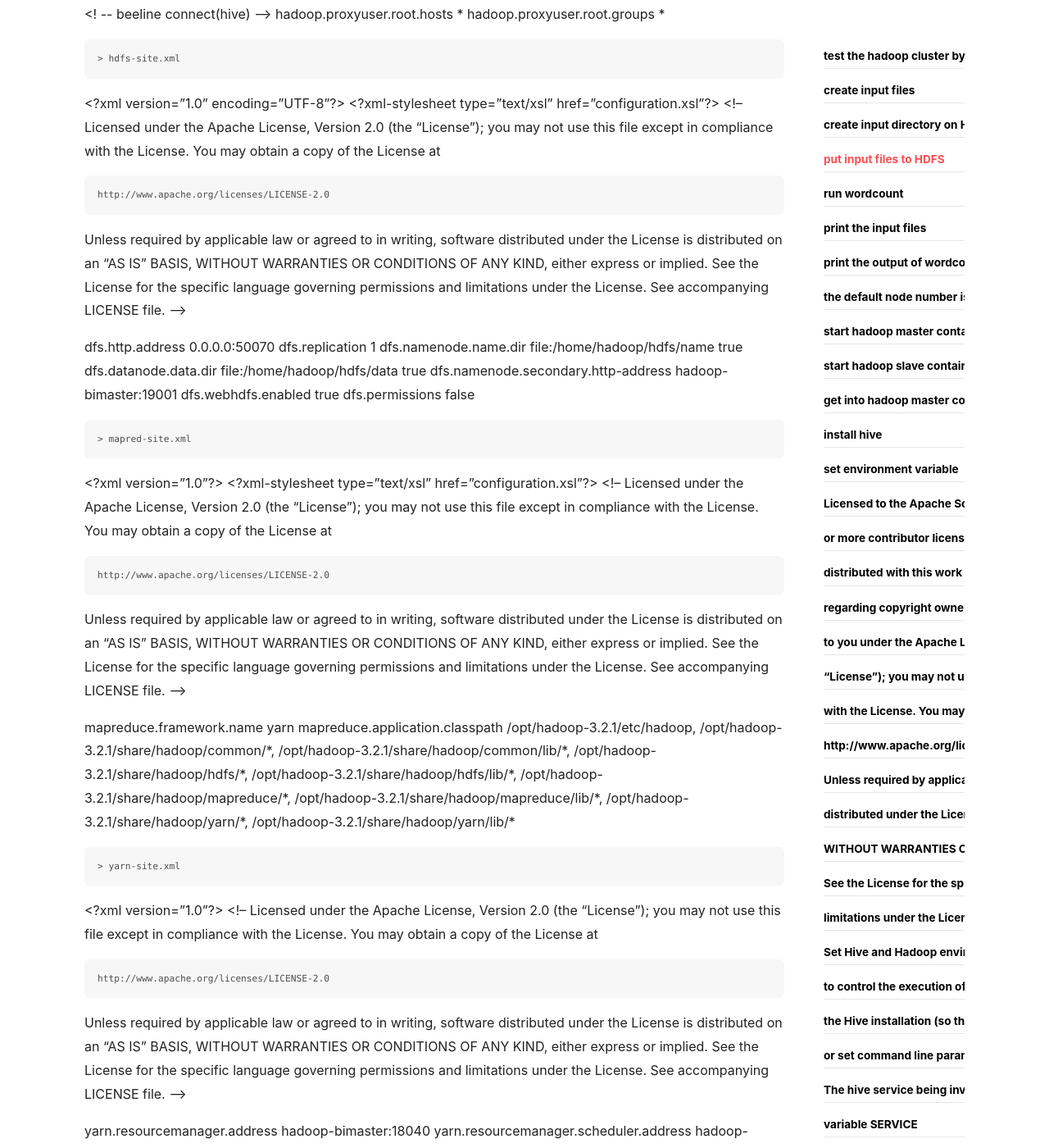
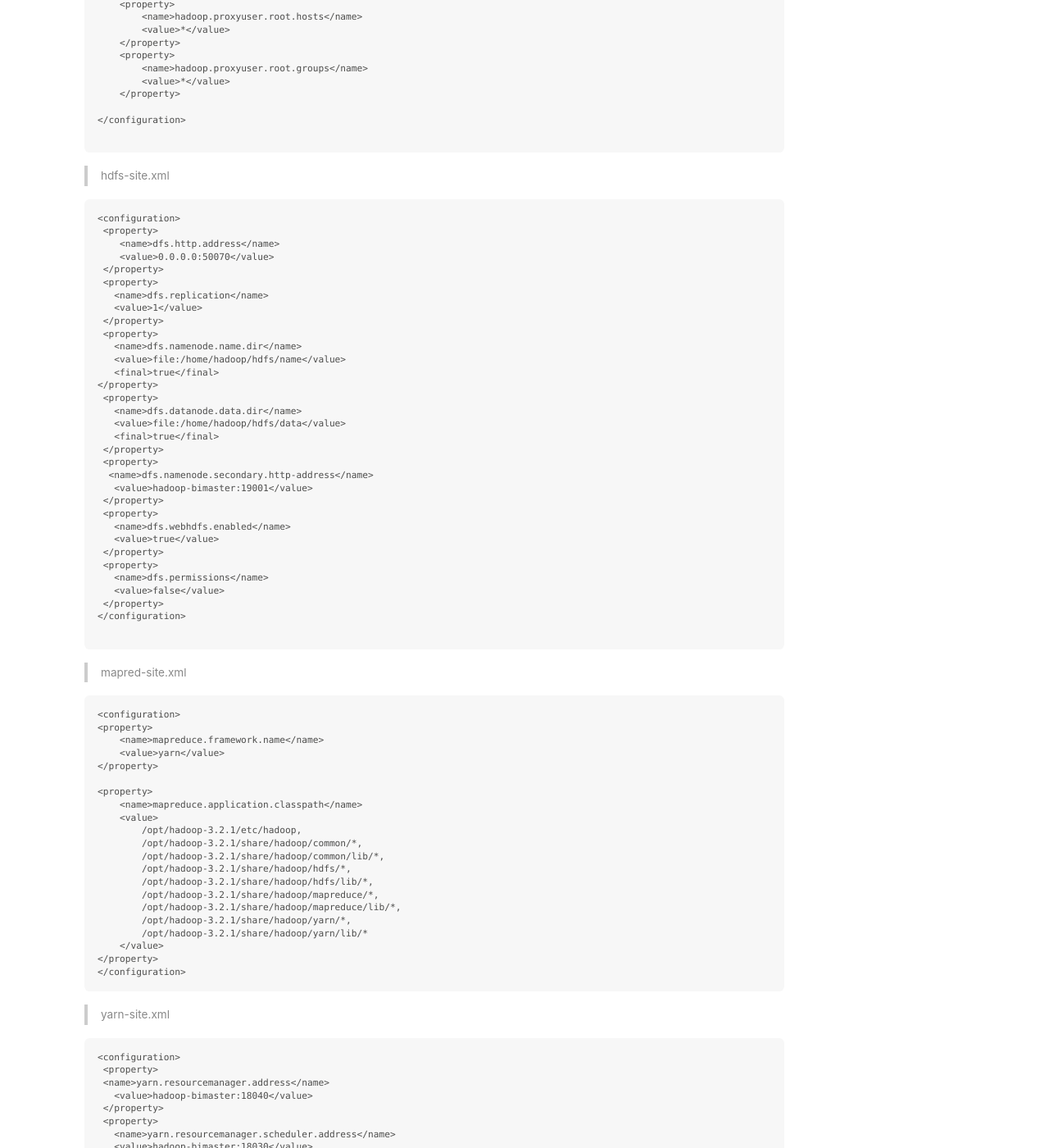
Before and after one commit to JohnWey/Blog, a Jekyll site: the page built from _posts/2020-02-18-搭建Hadoop3.2.1+Hive3.1.2+MySQL5.7+Docker19.03.5.md, in a window 1280 px wide and 1400 px high, scrolled down 3135 px. Shown: the whole window at 82% size. Built offline with Jekyll 4.4.1, drawn with Linux system fonts in a browser that asks for light colours; nearby versions of some CDN libraries; formulas are drawn with MathJax 3; comment, search, counter and statistics services are not loaded; some of the changed text lies outside the part shown.

````diff
--- a/_posts/2020-02-18-搭建Hadoop3.2.1+Hive3.1.2+MySQL5.7+Docker19.03.5.md
+++ b/_posts/2020-02-18-搭建Hadoop3.2.1+Hive3.1.2+MySQL5.7+Docker19.03.5.md
@@ -154,26 +154,9 @@ CMD [ "sh", "-c", "service ssh start; bash"]
 ```
 上述配置文件配置如下
 
-> core-site.xml：
+> core-site.xml
+
 ```
-<?xml version="1.0" encoding="UTF-8"?>
-<?xml-stylesheet type="text/xsl" href="configuration.xsl"?>
-<!--
-       Licensed under the Apache License, Version 2.0 (the "License");
-  you may not use this file except in compliance with the License.
-  You may obtain a copy of the License at
-
-    http://www.apache.org/licenses/LICENSE-2.0
-
-  Unless required by applicable law or agreed to in writing, software
-  distributed under the License is distributed on an "AS IS" BASIS,
-  WITHOUT WARRANTIES OR CONDITIONS OF ANY KIND, either express or implied.
-  See the License for the specific language governing permissions and
-  limitations under the License. See accompanying LICENSE file.
--->
-
-<!-- Put site-specific property overrides in this file. -->
-
 <configuration>
     <property>
         <name>fs.defaultFS</name>
@@ -200,27 +183,12 @@ CMD [ "sh", "-c", "service ssh start; bash"]
     </property>
 
 </configuration>
+
 ```
 > hdfs-site.xml
+
+
 ```
-<?xml version="1.0" encoding="UTF-8"?>
-<?xml-stylesheet type="text/xsl" href="configuration.xsl"?>
-<!--
-            Licensed under the Apache License, Version 2.0 (the "License");
-  you may not use this file except in compliance with the License.
-  You may obtain a copy of the License at
-
-    http://www.apache.org/licenses/LICENSE-2.0
-
-  Unless required by applicable law or agreed to in writing, software
-  distributed under the License is distributed on an "AS IS" BASIS,
-  WITHOUT WARRANTIES OR CONDITIONS OF ANY KIND, either express or implied.
-  See the License for the specific language governing permissions and
-  limitations under the License. See accompanying LICENSE file.
--->
-
-<!-- Put site-specific property overrides in this file. -->
-
 <configuration>
  <property>
     <name>dfs.http.address</name>
@@ -255,26 +223,10 @@ CMD [ "sh", "-c", "service ssh start; bash"]
 </configuration>
 
 ```
+
 > mapred-site.xml
+
 ```
-<?xml version="1.0"?>
-<?xml-stylesheet type="text/xsl" href="configuration.xsl"?>
-<!--
-       Licensed under the Apache License, Version 2.0 (the "License");
-  you may not use this file except in compliance with the License.
-  You may obtain a copy of the License at
-
-    http://www.apache.org/licenses/LICENSE-2.0
-
-  Unless required by applicable law or agreed to in writing, software
-  distributed under the License is distributed on an "AS IS" BASIS,
-  WITHOUT WARRANTIES OR CONDITIONS OF ANY KIND, either express or implied.
-  See the License for the specific language governing permissions and
-  limitations under the License. See accompanying LICENSE file.
--->
-
-<!-- Put site-specific property overrides in this file. -->
-
 <configuration>
 <property>
     <name>mapreduce.framework.name</name>
@@ -297,23 +249,11 @@ CMD [ "sh", "-c", "service ssh start; bash"]
 </property>
 </configuration>
 ```
+
+
 > yarn-site.xml
+
 ```
-<?xml version="1.0"?>
-<!--
-       Licensed under the Apache License, Version 2.0 (the "License");
-  you may not use this file except in compliance with the License.
-  You may obtain a copy of the License at
-
-    http://www.apache.org/licenses/LICENSE-2.0
-
-  Unless required by applicable law or agreed to in writing, software
-  distributed under the License is distributed on an "AS IS" BASIS,
-  WITHOUT WARRANTIES OR CONDITIONS OF ANY KIND, either express or implied.
-  See the License for the specific language governing permissions and
-  limitations under the License. See accompanying LICENSE file.
--->
-
 <configuration>
  <property>
  <name>yarn.resourcemanager.address</name>
@@ -345,13 +285,17 @@ CMD [ "sh", "-c", "service ssh start; bash"]
  </property>
 </configuration>
 ```
+
 > workers
+
 ```
 hadoop-bimaster
 hadoop-bislaver01
 hadoop-bislaver02
 ```
+
 > ssh_config
+
 ```
 Host localhost
   StrictHostKeyChecking no
@@ -362,7 +306,9 @@ Host 0.0.0.0
 Host hadoop-*
    StrictHostKeyChecking no
 ```
+
 > hadoop-env.sh
+
 ```
 export JAVA_HOME=/usr/lib/jvm/java-8-openjdk-amd64
 export HDFS_NAMENODE_USER=root
@@ -372,6 +318,7 @@ export YARN_RESOURCEMANAGER_USER=root
 export YARN_NODEMANAGER_USER=root
 ```
 > start-hadoop.sh
+
 ```
 #!/bin/bash
 
@@ -385,7 +332,9 @@ $HADOOP_HOME/sbin/start-yarn.sh
 
 echo -e "\n"
 ```
+
 > stop-hadoop.sh
+
 ```
 #!/bin/bash
 
@@ -400,6 +349,7 @@ $HADOOP_HOME/sbin/stop-dfs.sh
 echo -e "\n"
 ```
 > run-wordcount.sh
+
 ```
 #!/bin/bash
 
@@ -432,7 +382,9 @@ hdfs dfs -cat output/part-r-00000
 ```
 
 使用下面的shell创建3个docker并搭建专用网络：
+
 > start_container
+
 ```
 #!/bin/bash
 
@@ -472,10 +424,13 @@ sudo docker exec -it hadoop-bimaster bash
 ```
 
 搭建hadoop网络：
+
 ```
 docker create network --driver=bridge hadoop
 ```
+
 删除hadoop网络：
+
 ```
 docker network rm hadoop
 ```
@@ -531,10 +486,10 @@ WORKDIR /usr/local/bin
 #CMD [ "/usr/sbin/sshd", "-D"; bash"]
 CMD [ "sh", "-c", "service ssh start; bash"]
 ```
+
 > hive-site.xml
+
 ```
-<?xml version="1.0" encoding="UTF-8" standalone="no"?>
-<?xml-stylesheet type="text/xsl" href="configuration.xsl"?>
 <configuration>
 	<property>
 		<name>javax.jdo.option.ConnectionURL</name>
@@ -592,64 +547,18 @@ CMD [ "sh", "-c", "service ssh start; bash"]
 	</property>
 </configuration>
 ```
+
 > hive-env.sh
+
 ```
-# Licensed to the Apache Software Foundation (ASF) under one
-# or more contributor license agreements.  See the NOTICE file
-# distributed with this work for additional information
-# regarding copyright ownership.  The ASF licenses this file
-# to you under the Apache License, Version 2.0 (the
-# "License"); you may not use this file except in compliance
-# with the License.  You may obtain a copy of the License at
-#
-#     http://www.apache.org/licenses/LICENSE-2.0
-#
-# Unless required by applicable law or agreed to in writing, software
-# distributed under the License is distributed on an "AS IS" BASIS,
-# WITHOUT WARRANTIES OR CONDITIONS OF ANY KIND, either express or implied.
-# See the License for the specific language governing permissions and
-# limitations under the License.
+HADOOP_HOME=/opt/hadoop-3.2.1
+export HIVE_CONF_DIR=/opt/hive/conf
+export HIVE_AUX_JARS_PATH=/opt/hive/lib
+```
 
-# Set Hive and Hadoop environment variables here. These variables can be used
-# to control the execution of Hive. It should be used by admins to configure
-# the Hive installation (so that users do not have to set environment variables
-# or set command line parameters to get correct behavior).
-#
-# The hive service being invoked (CLI/HWI etc.) is available via the environment
-# variable SERVICE
+> start-up.sh
 
 
-# Hive Client memory usage can be an issue if a large number of clients
-# are running at the same time. The flags below have been useful in
-# reducing memory usage:
-#
-# if [ "$SERVICE" = "cli" ]; then
-#   if [ -z "$DEBUG" ]; then
-#     export HADOOP_OPTS="$HADOOP_OPTS -XX:NewRatio=12 -Xms10m -XX:MaxHeapFreeRatio=40 -XX:MinHeapFreeRatio=15 -XX:+UseParNewGC -XX:-UseGCOverheadLimit"
-#   else
-#     export HADOOP_OPTS="$HADOOP_OPTS -XX:NewRatio=12 -Xms10m -XX:MaxHeapFreeRatio=40 -XX:MinHeapFreeRatio=15 -XX:-UseGCOverheadLimit"
-#   fi
-# fi
-
-# The heap size of the jvm stared by hive shell script can be controlled via:
-#
-# export HADOOP_HEAPSIZE=1024
-#
-# Larger heap size may be required when running queries over large number of files or partitions.
-# By default hive shell scripts use a heap size of 256 (MB).  Larger heap size would also be
-# appropriate for hive server (hwi etc).
-
-
-# Set HADOOP_HOME to point to a specific hadoop install directory
-HADOOP_HOME=/opt/hadoop-3.2.1
-
-# Hive Configuration Directory can be controlled by:
-export HIVE_CONF_DIR=/opt/hive/conf
-
-# Folder containing extra ibraries required for hive compilation/execution can be controlled by:
-export HIVE_AUX_JARS_PATH=/opt/hive/lib
-```
-> start-up.sh
 ```
 #!/bin/bash
 
@@ -666,6 +575,7 @@ schematool -dbType mysql -initSchema
 ```
 
 运行hive container:
+
 ```
 #!/bin/bash
 
@@ -697,10 +607,11 @@ Q1：在运行Hive时，报错：java.lang.NoSuchMethodError: com.google.common.
 A1：这是jar版本的问题所致，解决方法已在DockerFile里体现
     mv ${HIVE_HOME}/lib/guava-19.0.jar ${HIVE_HOME}/lib/guava-19.0.jar_bak
     copy ${HADOOP_HOME}/share/hadoop/common/lib/guava-27.0-jre.jar ${HIVE_HOME}/lib/guava-27.0-jre.jar
-Q2：使用beeline连接Hive，“!connect jdbc:hive2://localhost:10000/default”时，报错：WARN jdbc.HiveConnection: Failed to connect to localhost:10000
+Q2：使用beeline连接Hive，“!connect jdbc:hive2://localhost:10000/default”时，报错：WARN jdbc.HiveConnection: Failed to connect to localhost:10000，或者报错：
+User: xxx is not allowed to impersonate anonymous (state=08S01,code=0)
 A2：这是由于权限所致，需在core-site.xml中加入：
+
 ```
-    <! -- beeline connect(hive) -->
     <property>
 	<name>hadoop.proxyuser.xxx.hosts</name>
 	<value>*</value>
````
Also changed, not shown: other parts of _posts/2020-02-18-搭建Hadoop3.2.1+Hive3.1.2+MySQL5.7+Docker19.03.5.md (+1 -1 lines).
